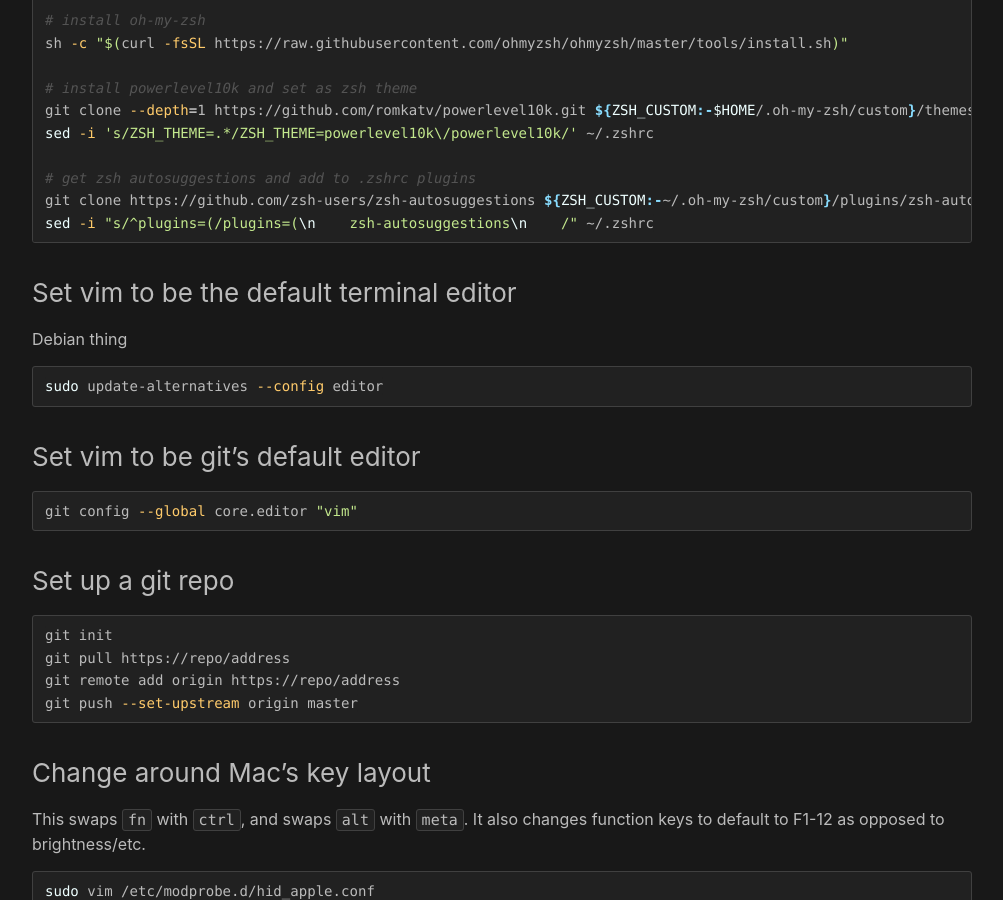
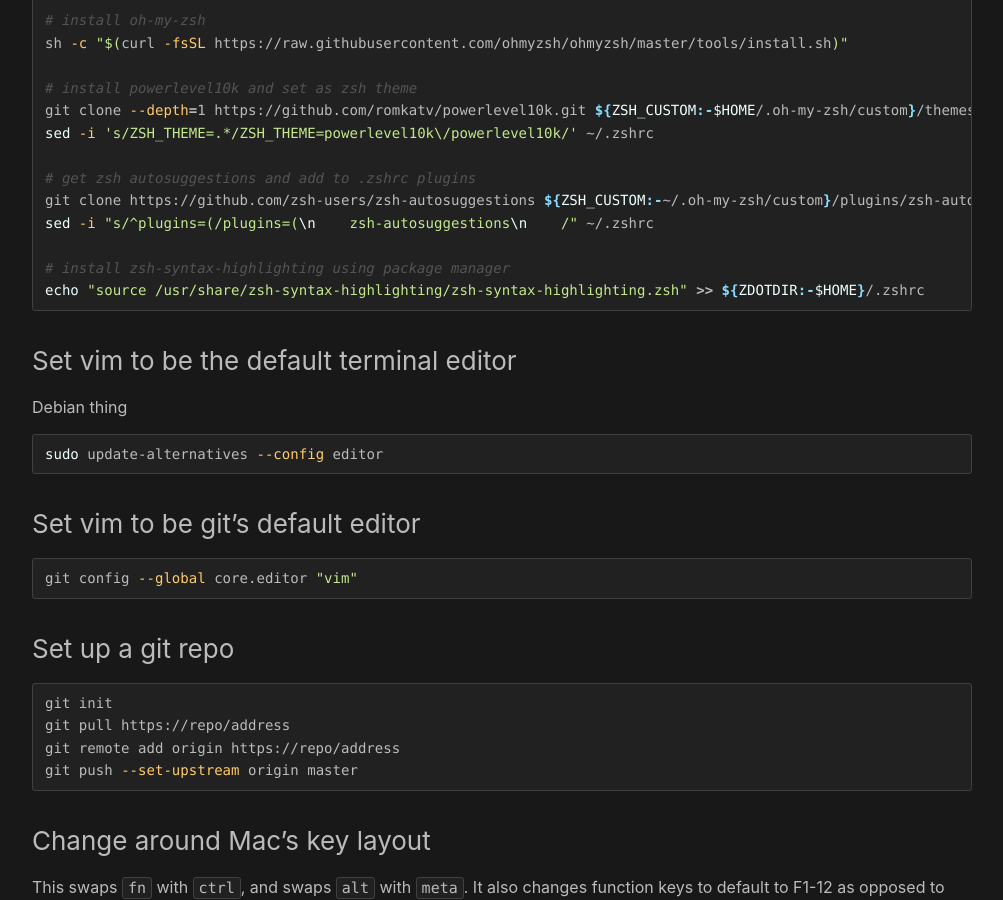
Before and after one commit to Cubie87/cubie87.github.io, a Jekyll site: the page built from posts/shell.md, in a window 1280 px wide and 900 px high, scrolled down 579 px. Shown: the whole window, without its empty margins (138-1141 px from the left). Built offline with Jekyll 4.4.1, drawn with Linux system fonts in a browser that asks for light colours; our own code applies the rules of GitHub Pages for plain Markdown files.

Commit message:
added zsh syntax highlighting

````diff
--- a/posts/shell.md
+++ b/posts/shell.md
@@ -28,6 +28,9 @@
 # get zsh autosuggestions and add to .zshrc plugins
 git clone https://github.com/zsh-users/zsh-autosuggestions ${ZSH_CUSTOM:-~/.oh-my-zsh/custom}/plugins/zsh-autosuggestions
 sed -i "s/^plugins=(/plugins=(\n    zsh-autosuggestions\n    /" ~/.zshrc
+
+# install zsh-syntax-highlighting using package manager
+echo "source /usr/share/zsh-syntax-highlighting/zsh-syntax-highlighting.zsh" >> ${ZDOTDIR:-$HOME}/.zshrc
 ```
 
 
````
